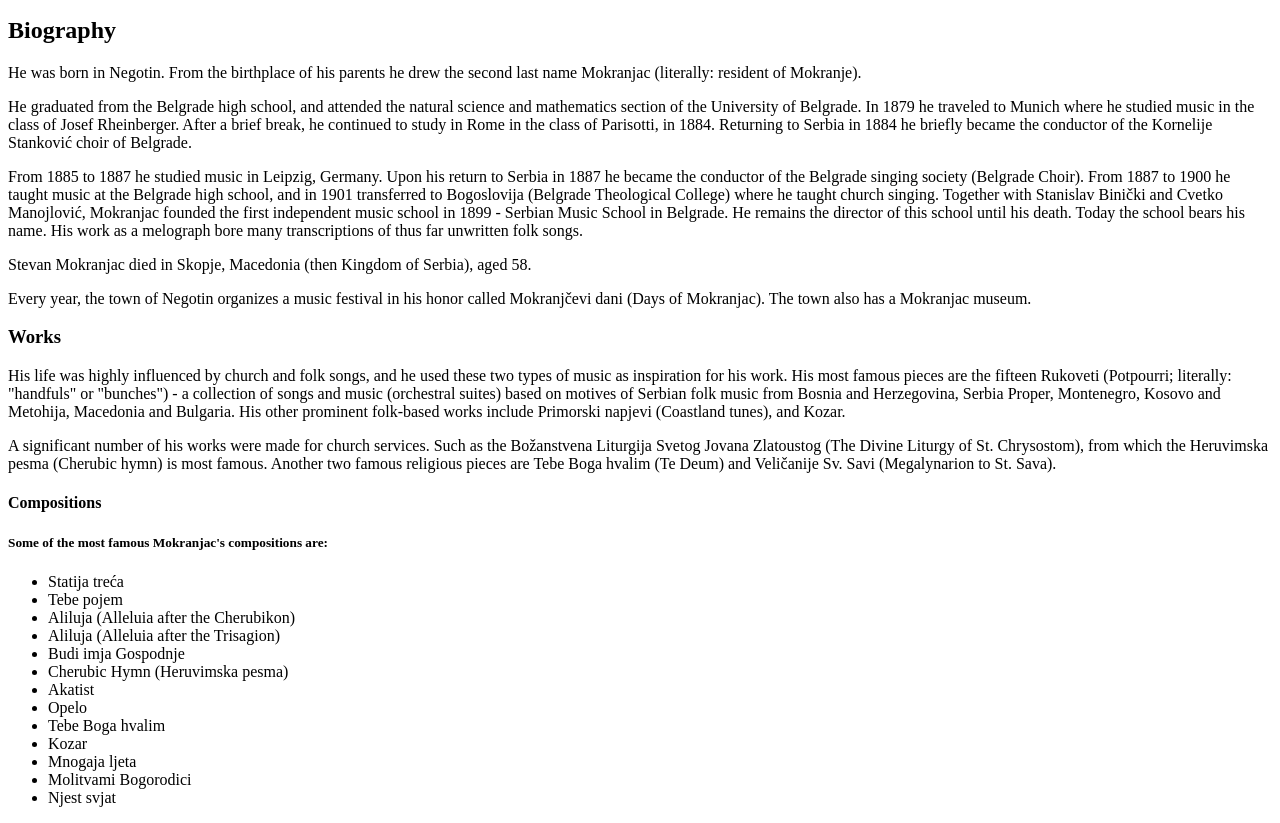
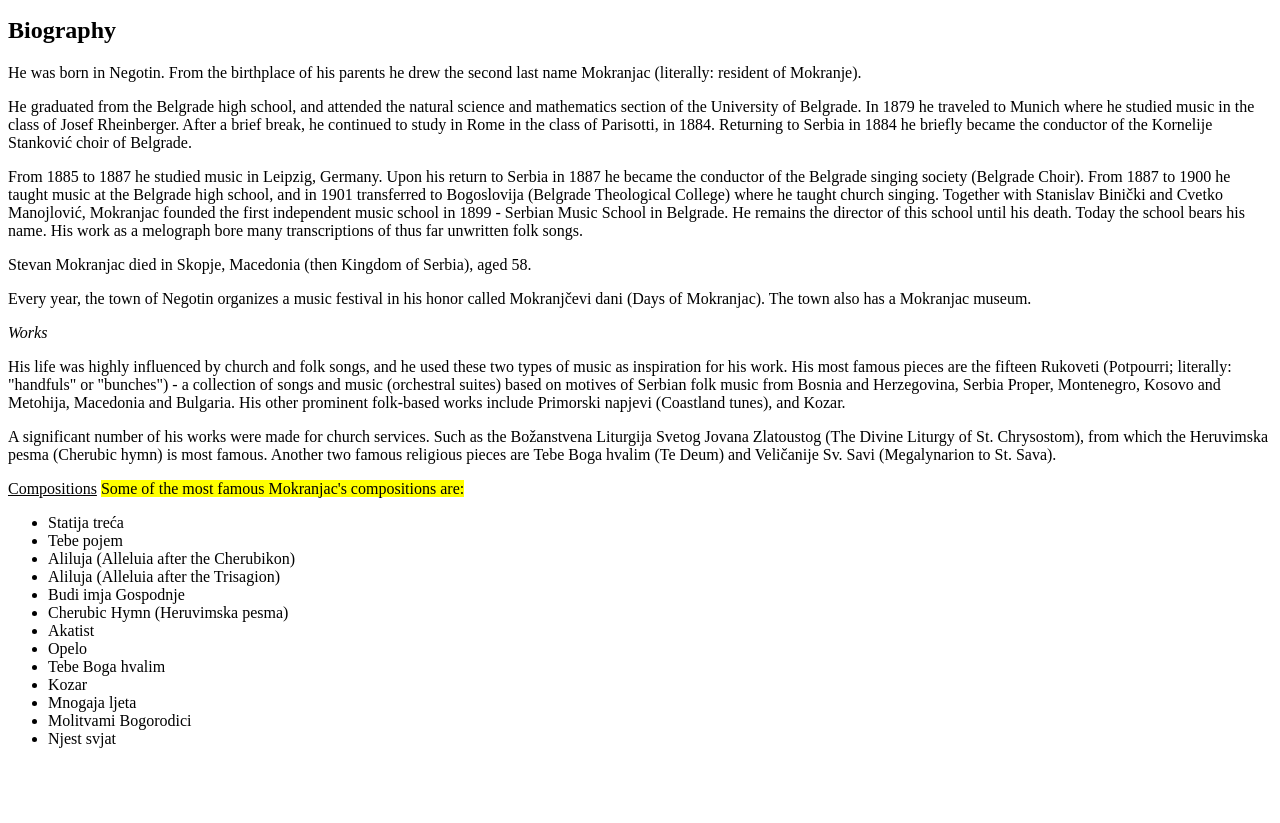
Before and after one commit to Lorenna02/Primul-document-HTML, a plain HTML site: page 01_document_HTML/index.html in a window 1280 px wide. Shown: the part 119-942 px from the top of the page. After the commit the page ends 883 px from the top, so only its background shows below. Drawn offline with Linux system fonts and the light colour scheme.

Commit message:
am adaugat text

```diff
--- a/01_document_HTML/index.html
+++ b/01_document_HTML/index.html
@@ -16,12 +16,12 @@
         <p> Stevan Mokranjac died in Skopje, Macedonia (then Kingdom of Serbia), aged 58. </p>
         <p>Every year, the town of Negotin organizes a music festival in his honor called Mokranjčevi dani (Days of Mokranjac). The town also has a Mokranjac museum.</p>
 
-    <h3>Works</h3>
+    <em>Works</em>
     <p>His life was highly influenced by church and folk songs, and he used these two types of music as inspiration for his work. His most famous pieces are the fifteen Rukoveti (Potpourri; literally: "handfuls" or "bunches") - a collection of songs and music (orchestral suites) based on motives of Serbian folk music from Bosnia and Herzegovina, Serbia Proper, Montenegro, Kosovo and Metohija, Macedonia and Bulgaria. His other prominent folk-based works include Primorski napjevi (Coastland tunes), and Kozar.</p>
     <p>A significant number of his works were made for church services. Such as the Božanstvena Liturgija Svetog Jovana Zlatoustog (The Divine Liturgy of St. Chrysostom), from which the Heruvimska pesma (Cherubic hymn) is most famous. Another two famous religious pieces are Tebe Boga hvalim (Te Deum) and Veličanije Sv. Savi (Megalynarion to St. Sava).</p>
 
-    <h4>Compositions</h4>
-    <h5>Some of the most famous Mokranjac's compositions are:</h5>
+    <ins>Compositions</ins>
+    <mark>Some of the most famous Mokranjac's compositions are:</mark>
 
     <ul>
         <li>Statija treća</li>
```
Also changed, not shown: 1 other file.
